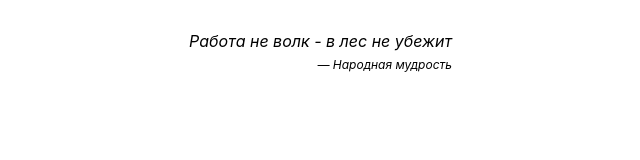
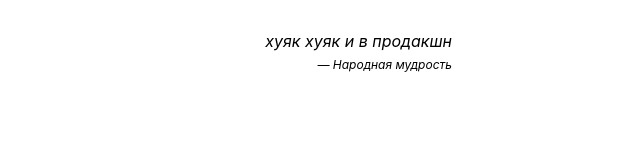
Before and after one commit to liz-mint/tdd-currency-converter, a React (Create React App) app: page / in a window 1280 px wide. Shown: the top 160 px of the page, without its empty margins (58-698 px from the left). Built offline with nearby package versions, Linux system fonts and the light colour scheme.

Commit message:
add random quotes selection with tests. Move 'random'  mock

```diff
--- a/src/App.jsx
+++ b/src/App.jsx
@@ -1,5 +1,5 @@
 import styles from './App.module.css';
-import { Quote } from './components/Quote/Quote';
+import Quote from './components/Quote';
 
 export function App() {
   return (
--- a/src/components/Quote/Quote.jsx
+++ b/src/components/Quote/Quote.jsx
@@ -1,8 +1,11 @@
-import {quotes} from './quotes';
+import { quotes } from './quotes';
 import styles from './Quote.module.css';
+import { selectRandomQuotes } from './selectRandomQuotes';
 
-export const Quote = () => {
-  const { text, author } = quotes[0];
+const defaultQuote = selectRandomQuotes(quotes);
+
+export const Quote = ({ quote = defaultQuote }) => {
+  const { text, author } = quote;
 
   return (
     <footer className={styles.quote}>
--- /dev/null
+++ b/src/components/Quote/index.js
@@ -0,0 +1,3 @@
+import { Quote } from './Quote';
+
+export default Quote;
--- a/src/components/Quote/quotes.js
+++ b/src/components/Quote/quotes.js
@@ -6,5 +6,9 @@ export const quotes = [
   {
     text: 'Откуплюсь по 41 через месяц',
     author: 'Илья Варламов'
+  },
+  {
+    text: 'хуяк хуяк и в продакшн',
+    author: 'Народная мудрость'
   }
 ];
--- /dev/null
+++ b/src/components/Quote/selectRandomQuotes.js
@@ -0,0 +1,4 @@
+export const selectRandomQuotes = (quotes) => {
+  const randomIndex = Math.floor(Math.random() * quotes.length);
+  return quotes[randomIndex];
+}
```
Also changed, not shown: 2 other files (tests, documents, lock files or other folders).
